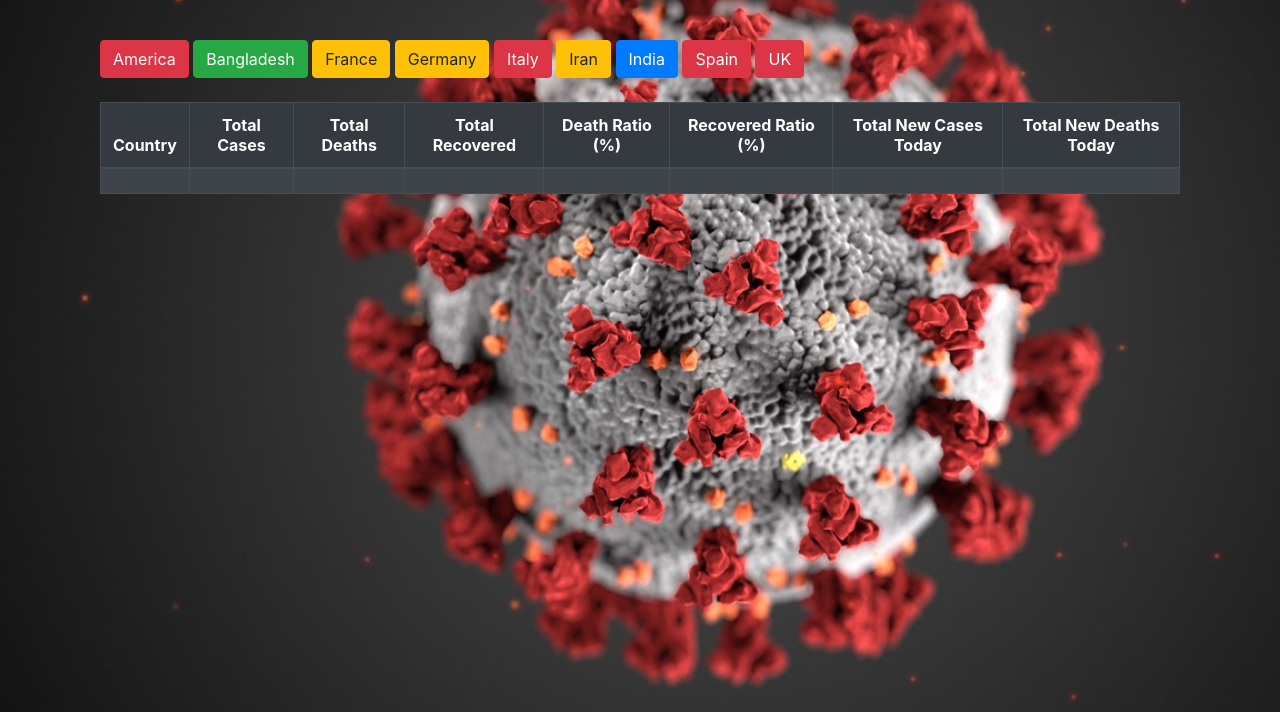
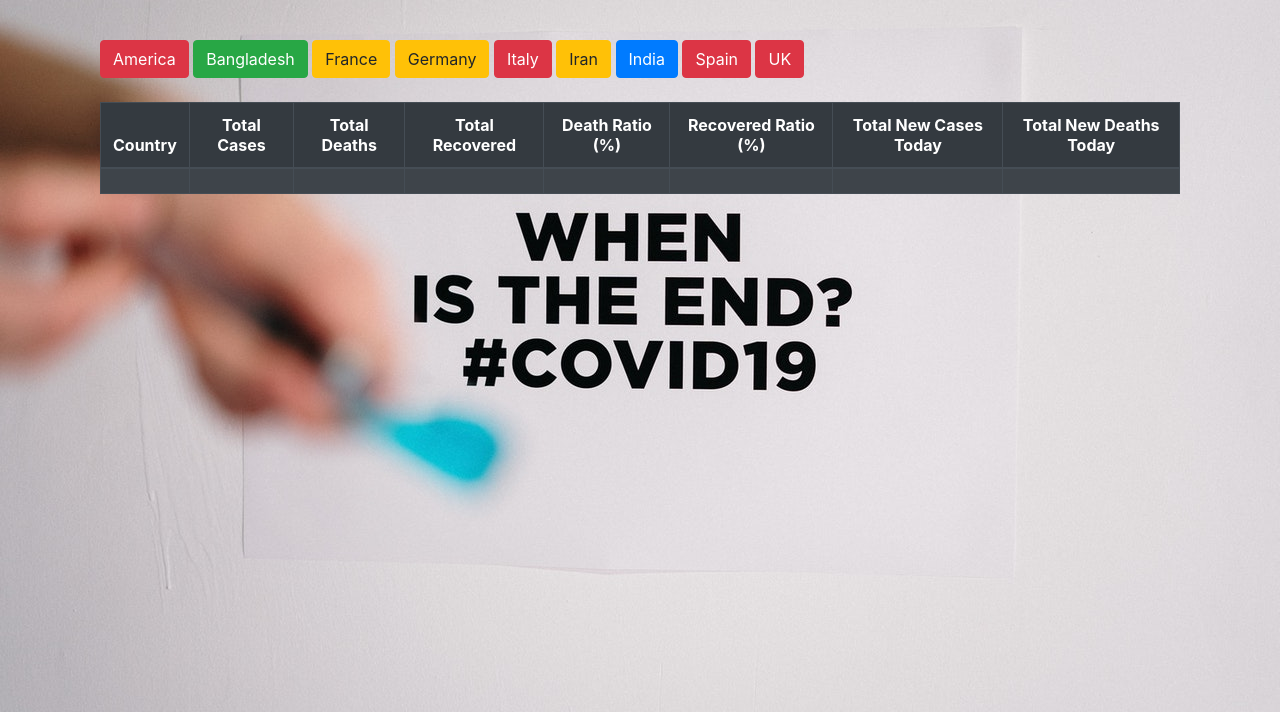
Before and after one commit to irfan174/coronavirus-live-update, a plain HTML site: page index.html in a window 1280 px wide. Shown: the part 88-800 px from the top of the page. Drawn offline with Linux system fonts and the light colour scheme; no server answers.

Commit message:
again changes the background pic index.html

```diff
--- a/index.html
+++ b/index.html
@@ -10,7 +10,7 @@
 		<link rel="stylesheet" href="css/bootstrap.min.css">
 		<style>
 					body{
-						background-image: url("images/3.jpg") ;
+						background-image: url("images/1.jpg") ;
 						height: auto;
 						margin: 0;
 						background-size: cover;
```
